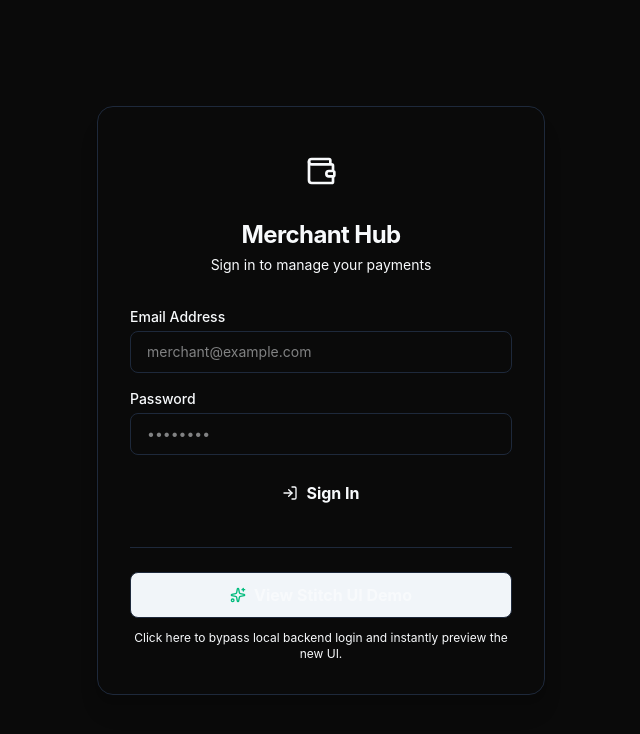
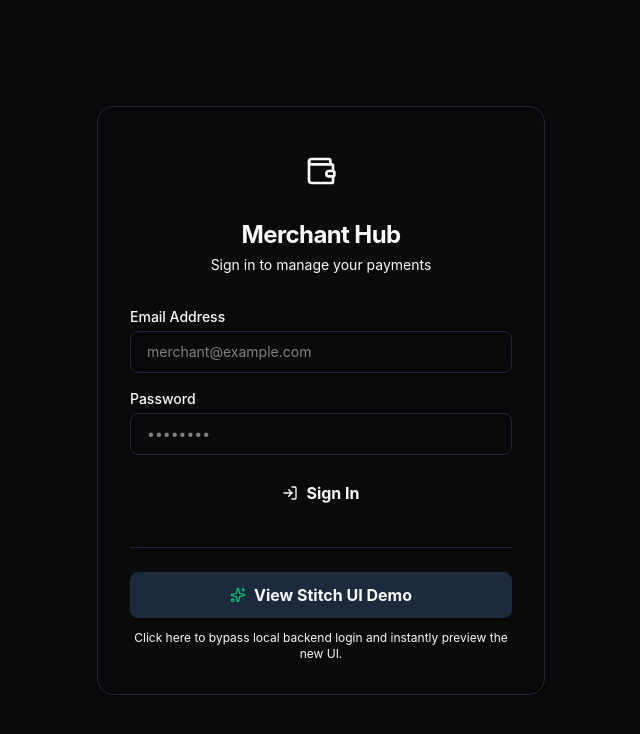
Before and after one commit to marerwis/merchant-dashboard, a React (Vite) app: page / in a window 1280 px wide. Shown: the top 734 px of the page, without its empty margins (319-959 px from the left). Built offline with nearby package versions, Linux system fonts and the light colour scheme; no server answers.

Commit message:
Fix Tailwind v4 dark mode variant

```diff
--- a/src/index.css
+++ b/src/index.css
@@ -2,6 +2,8 @@
 
 @source "./index.html";
 @source "./src/**/*.{js,ts,jsx,tsx}";
+
+@custom-variant dark (&:where(.dark, .dark *));
 
 @layer base {
   :root {
```
